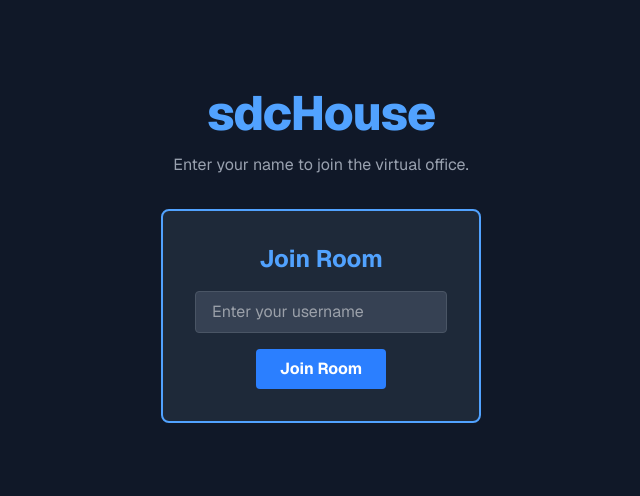
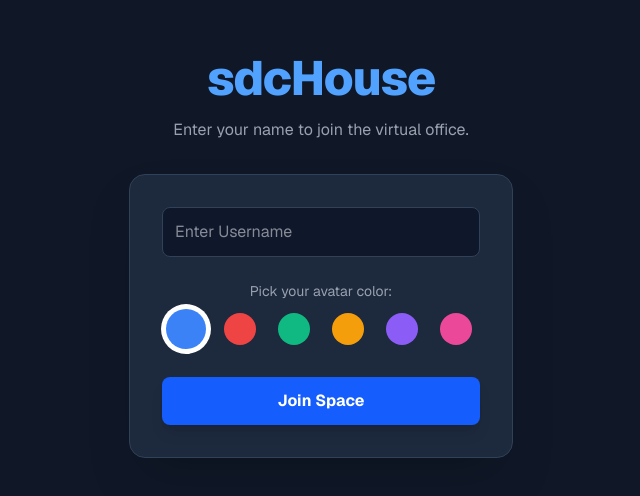
Before and after one commit to Purnendu5804/sdcHouse, a Next.js app in the folder client/: page / in a window 1280 px wide. Shown: the part 144-640 px from the top of the page, without its empty margins (319-959 px from the left). Built offline with nearby package versions, Linux system fonts and the light colour scheme; no server answers.

Commit message:
feat : player color

```diff
--- a/client/app/components/GameBoard.tsx
+++ b/client/app/components/GameBoard.tsx
@@ -6,10 +6,11 @@ interface GameBoardProps {
   otherPlayers: Record<string, any>;
   username: string;
   boardWidth : number;
-  boardHeight : number
+  boardHeight : number;
+  color : string;
 }
 
-export default function GameBoard({ position, direction, otherPlayers, username, boardHeight , boardWidth }: GameBoardProps) {
+export default function GameBoard({ position, direction, otherPlayers, username, boardHeight , boardWidth, color }: GameBoardProps) {
   return (
     <div
       className="relative overflow-hidden border-2 border-slate-700 rounded-xl shadow-2xl"
@@ -25,7 +26,7 @@ export default function GameBoard({ position, direction, otherPlayers, username,
       }}
     >
       {/* Local Player */}
-      <Player position={position} direction={direction} isLocal={true} username={username} />
+      <Player position={position} direction={direction} isLocal={true} username={username} color={color} />
 
       {/* Remote Players */}
       {Object.entries(otherPlayers).map(([id, player]) => (
@@ -35,6 +36,7 @@ export default function GameBoard({ position, direction, otherPlayers, username,
           direction={player.direction || 'down'}
           isLocal={false}
           username={player.username || "Unknown"}
+          color={color}
         />
       ))}
     </div>
--- a/client/app/components/Lobby.tsx
+++ b/client/app/components/Lobby.tsx
@@ -1,28 +1,45 @@
 import React from "react";
+
+const COLORS = ["#3b82f6", "#ef4444", "#10b981", "#f59e0b", "#8b5cf6", "#ec4899"];
 
 type LobbyProps = {
     username : string;
     setUsername : (name : string) => void;
+    selectedColor : string;
+    setSelectedColor : (color : string) => void;
     onJoin : () => void;
 };
 
 
-export default function Lobby({username , setUsername , onJoin} : LobbyProps) {
-    return (
-    <div className="flex flex-col items-center gap-4 p-8 bg-gray-800 rounded-lg border-2 border-blue-400">
-      <h2 className="text-2xl font-bold text-blue-400">Join Room</h2>
+export default function Lobby({ username, setUsername, selectedColor, setSelectedColor, onJoin }: LobbyProps) {
+  return (
+    <div className="bg-slate-800 p-8 rounded-2xl shadow-2xl border border-slate-700 w-96">
       <input
         type="text"
-        placeholder="Enter your username"
         value={username}
         onChange={(e) => setUsername(e.target.value)}
-        className="px-4 py-2 rounded bg-gray-700 text-white border border-gray-600 focus:outline-none focus:border-blue-400"
+        placeholder="Enter Username"
+        className="w-full p-3 rounded-lg bg-slate-900 border border-slate-700 mb-6 focus:ring-2 focus:ring-blue-500 outline-none text-white"
+        onKeyDown={(e) => e.key === 'Enter' && onJoin()}
       />
+
+      <p className="text-sm text-gray-400 mb-3 text-center">Pick your avatar color:</p>
+      <div className="flex justify-between mb-8 px-2">
+        {COLORS.map((color) => (
+          <button
+            key={color}
+            onClick={() => setSelectedColor(color)}
+            className={`w-8 h-8 rounded-full transition-all duration-200 hover:scale-110 ${selectedColor === color ? 'ring-4 ring-white scale-125' : 'ring-2 ring-transparent'}`}
+            style={{ backgroundColor: color }}
+          />
+        ))}
+      </div>
+
       <button
         onClick={onJoin}
-        className="px-6 py-2 bg-blue-500 hover:bg-blue-600 font-bold rounded transition text-white"
+        className="w-full py-3 bg-blue-600 hover:bg-blue-500 rounded-lg font-bold transition-colors text-white shadow-lg"
       >
-        Join Room
+        Join Space
       </button>
     </div>
   );
--- a/client/app/components/Player.tsx
+++ b/client/app/components/Player.tsx
@@ -3,11 +3,14 @@ interface PlayerProps {
   direction: 'up' | 'down' | 'left' | 'right';
   isLocal: boolean;
   username: string;
+  color?: string;
 }
 
-export default function Player({ position, direction, isLocal, username }: PlayerProps) {
+export default function Player({ position, direction, isLocal, username  , color}: PlayerProps) {
   const size = 25;
   // calculate rotation for the vision indicator based on direction
+
+  const avatarColor = color || (isLocal ? "#3b82f6" : "ef4444");
   const getRotation = () => {
     switch(direction) {
       case 'up': return 'rotate(-90deg)';
@@ -20,11 +23,12 @@ export default function Player({ position, direction, isLocal, username }: Playe
 
   return (
     <div
-      className={`absolute rounded-full flex items-center justify-center transition-all duration-100 shadow-md ${isLocal ? 'bg-blue-500 z-20' : 'bg-red-500 z-10'}`}
+      className={`absolute rounded-full flex items-center justify-center transition-all duration-100 shadow-md ${isLocal ? 'z-20' : 'z-10'}`}
       style={{
         width: `${size}px`,
         height: `${size}px`,
         transform: `translate(${position.x}px, ${position.y}px)`,
+        backgroundColor: avatarColor, // Apply the dynamic color here!
       }}
     >
       {/* The Vision Indicator */}
--- a/client/app/page.tsx
+++ b/client/app/page.tsx
@@ -37,6 +37,8 @@ export default function Home () {
 
   const [isChatOpen , setIsChatOpen] = useState<boolean>(false);
   const [isPlayerListOpen , setIsPlayerListOpen] = useState<boolean>(false);
+
+  const[selectedColor , setSelectedColor] = useState<string>("#3b82f6");
 
 
   useEffect(() => {
@@ -102,9 +104,11 @@ export default function Home () {
           <Lobby
             username={username}
             setUsername={setUsername}
+            selectedColor={selectedColor}
+            setSelectedColor={setSelectedColor}
             onJoin={() => {
               if (username.trim()) {
-                socketRef.current?.emit("join" , username);
+                socketRef.current?.emit("join" , {username , color : selectedColor});
                 setHasJoined(true);
                 // ask for mic permission right after joining
                 initialiseMedia();
@@ -125,6 +129,7 @@ export default function Home () {
               username={username}
               boardHeight={BOARD_HEIGHT}
               boardWidth={BOARD_WIDTH}
+              color={selectedColor}
             />
           </div>
 
```
Also changed, not shown: 1 other file (tests, documents, lock files or other folders).
